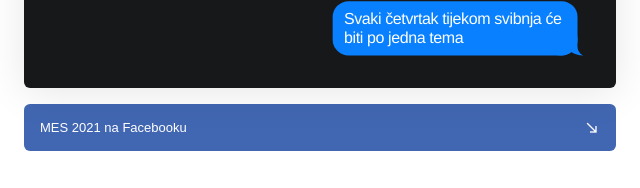
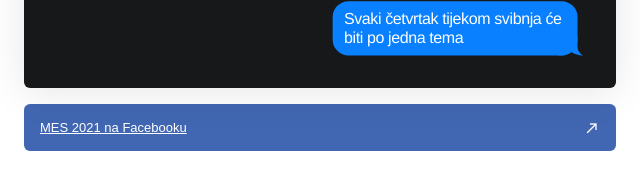
Before and after one commit to filipbaotic/mes-osijek, a plain HTML site: page index.html in a window 1280 px wide. Shown: the part 928-1116 px from the top of the page, 320-960 px from the left. Drawn offline with nearby package versions, Linux system fonts and the light colour scheme; a web font is replaced by a local one.

Commit message:
Add files via upload

```diff
--- a/index.html
+++ b/index.html
@@ -93,7 +93,7 @@
             </div>
         </div>
 
-        <a class="box fb-event">MES 2021 na Facebooku<div class="fb-arrow"></div></a>
+        <a href="https://fb.me/e/XOOJmwLs" class="box fb-event">MES 2021 na Facebooku<div class="fb-arrow"></div></a>
 
         <div class="big">Predavanja</div>
         <div class="predavanja">
--- a/style.css
+++ b/style.css
@@ -110,9 +110,6 @@ a.fb-event {
     background: #4267B2;
     color: #fff!important;
     display: block;
-}
-
-a.fb-event:hover {
     text-decoration: underline;
 }
 
@@ -125,6 +122,7 @@ a.fb-event:hover {
     position: absolute;
     top: calc(50% - 8px);
     right: 16px;
+    transform: rotate(-90deg);
 }
 
 .big {
```
